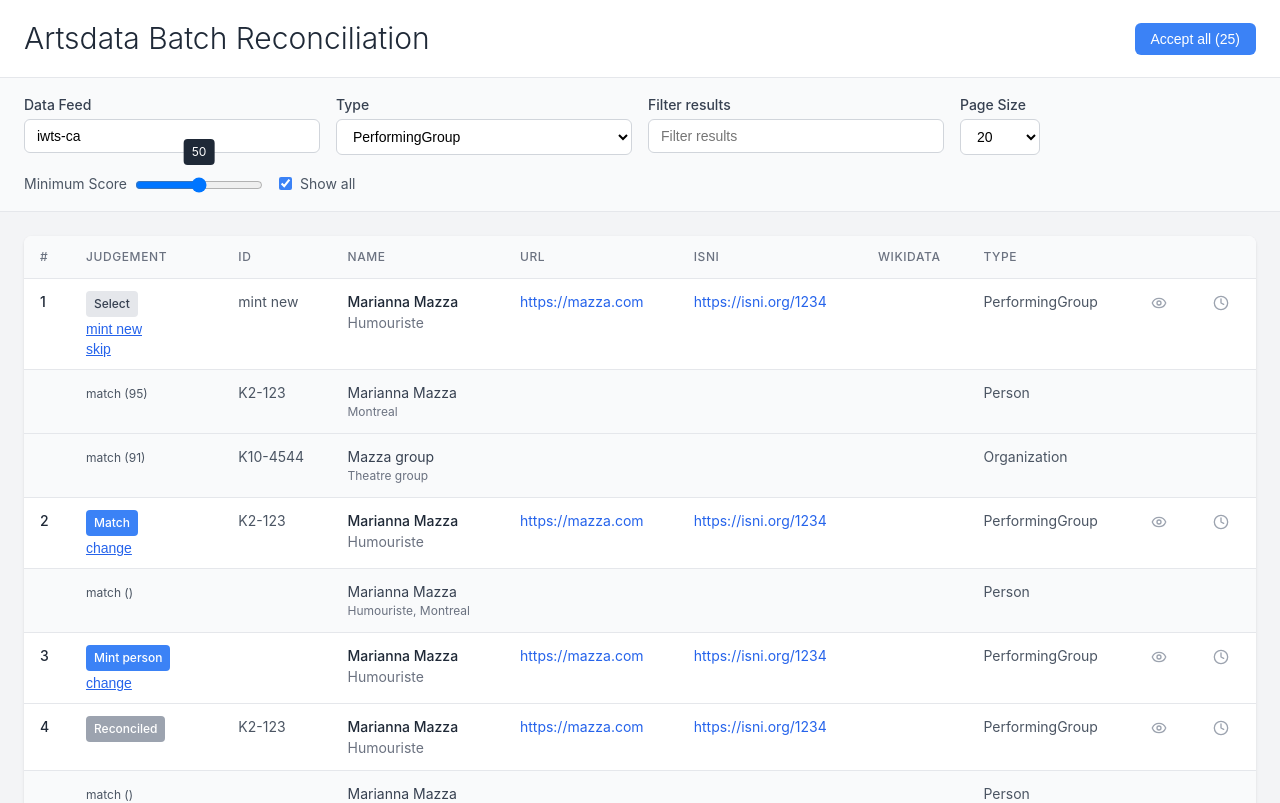
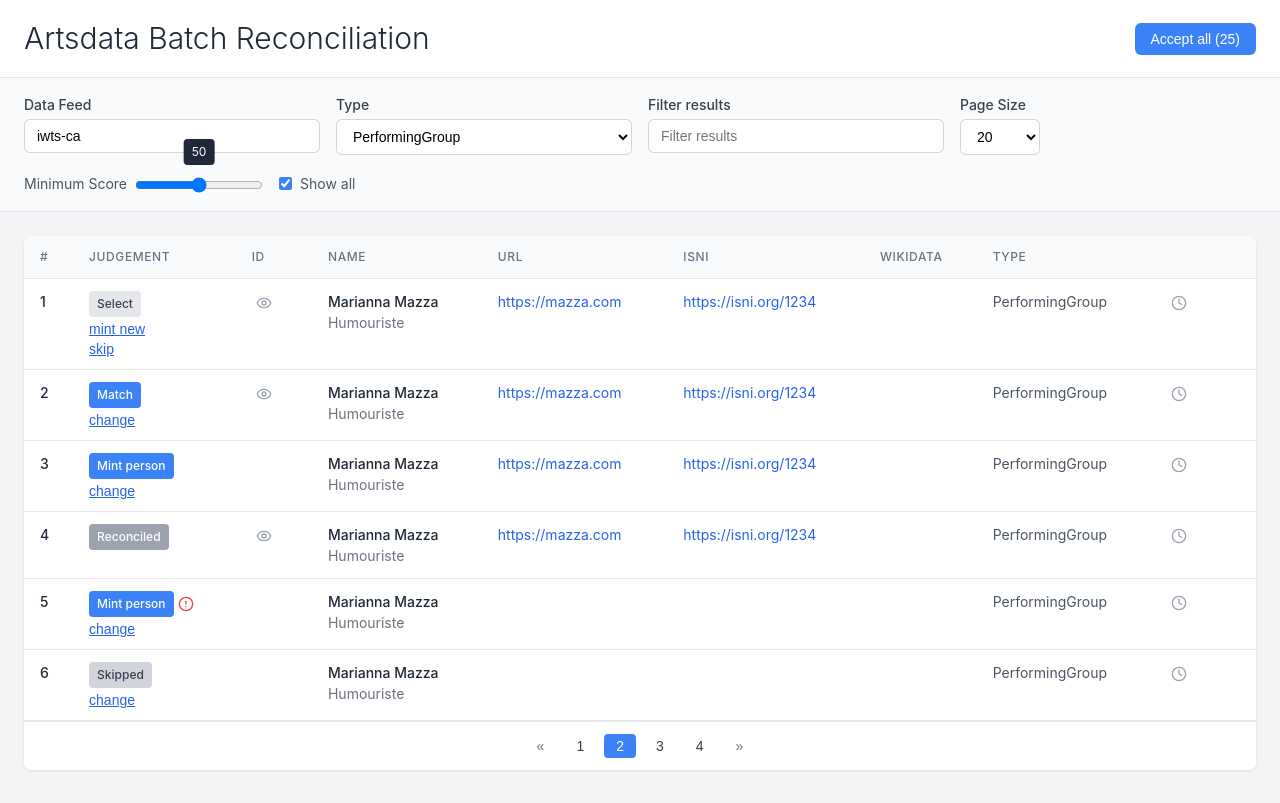
Before and after one commit to culturecreates/nebula, a React (Vite) app in the folder artsdata-batch-reconciliation-ui/: page / in a window 1280 px wide. Shown: the top 803 px of the page. Built offline with nearby package versions, Linux system fonts and the light colour scheme.

Commit message:
feat: added eye switch for artsdata id

```diff
--- a/artsdata-batch-reconciliation-ui/src/components/TableRow.jsx
+++ b/artsdata-batch-reconciliation-ui/src/components/TableRow.jsx
@@ -1,11 +1,29 @@
-import React from 'react';
+import React, { useState } from 'react';
 import StatusBadge from './StatusBadge';
 import ActionButton from './ActionButton';
 import { Eye, Clock } from 'lucide-react';
 
-const TableRow = ({ item, onAction, onView }) => (
+const TableRow = ({ item, onAction, onView }) => {
+  const [expanded, setExpanded] = useState(false);
+  const [showExternalId, setShowExternalId] = useState(false);
+
+  const handleRowClick = (e) => {
+    if (
+      e.target.closest('.icon-button') ||
+      e.target.closest('.action-link') ||
+      e.target.closest('.eye-externalid-btn')
+    ) {
+      return;
+    }
+    setExpanded((prev) => !prev);
+  };
+
+  // Only show eye icon if item.externalId exists
+  const canShowEye = !!item.externalId;
+
+  return (
     <>
-    <tr className="table-row">
+      <tr className={`table-row${expanded ? ' expanded' : ''}`} onClick={handleRowClick} style={{ cursor: 'pointer' }}>
         <td className="table-cell cell-id">{item.id}</td>
         <td className="table-cell">
           <div className="judgement-cell">
@@ -13,7 +31,19 @@ const TableRow = ({ item, onAction, onView }) => (
             <ActionButton status={item.status} onAction={(action) => onAction(item.id, action)} />
           </div>
         </td>
-      <td className="table-cell cell-external-id">{item.externalId}</td>
+        <td className="table-cell cell-external-id">
+          {canShowEye && !showExternalId && (
+            <button
+              className="icon-button eye-externalid-btn"
+              title="Show Artsdata ID"
+              onClick={e => { e.stopPropagation(); setShowExternalId(true); }}
+              style={{ marginRight: '0.5rem' }}
+            >
+              <Eye className="table-icon" />
+            </button>
+          )}
+          {showExternalId && <span>{item.externalId}</span>}
+        </td>
         <td className="table-cell">
           <div className="name-cell">
             <div className="name-primary">{item.name}</div>
@@ -21,39 +51,32 @@ const TableRow = ({ item, onAction, onView }) => (
           </div>
         </td>
         <td className="table-cell">
-        <a href={item.url} className="table-link">
+          <a href={item.url} className="table-link" onClick={e => e.stopPropagation()}>
             {item.url}
           </a>
         </td>
         <td className="table-cell">
-        <a href={item.isni} className="table-link">
+          <a href={item.isni} className="table-link" onClick={e => e.stopPropagation()}>
             {item.isni}
           </a>
         </td>
         <td className="table-cell">
-        <a href={item.wikidata} className="table-link">
+          <a href={item.wikidata} className="table-link" onClick={e => e.stopPropagation()}>
             {item.wikidata}
           </a>
         </td>
         <td className="table-cell cell-type">{item.type}</td>
         <td className="table-cell">
           <button
-          onClick={() => onView(item.id)}
-          className="icon-button"
-        >
-          <Eye className="table-icon" />
-        </button>
-      </td>
-      <td className="table-cell">
-        <button
-          onClick={() => onView(item.id)}
+            onClick={e => { e.stopPropagation(); onView(item.id); }}
             className="icon-button"
           >
             <Clock className="table-icon" />
           </button>
         </td>
+        <td className="table-cell"></td>
       </tr>
-    {item.matches && item.matches.map((match, index) => (
+      {expanded && item.matches && item.matches.map((match, index) => (
         <tr key={`${item.id}-match-${index}`} className="table-row match-row">
           <td className="table-cell"></td>
           <td className="table-cell">
@@ -76,5 +99,6 @@ const TableRow = ({ item, onAction, onView }) => (
       ))}
     </>
   );
+};
 
 export default TableRow;
```
Lines whose indentation alone changed are shown as unchanged.
